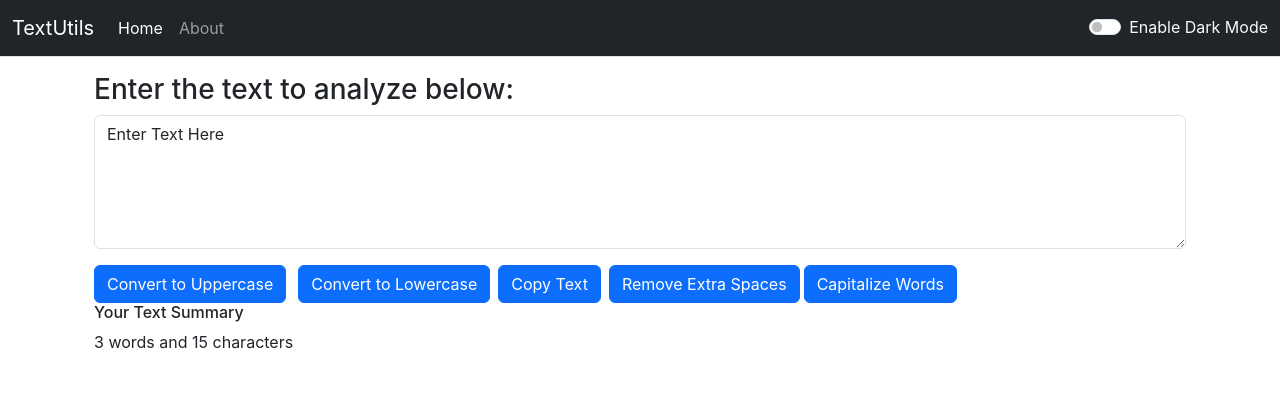
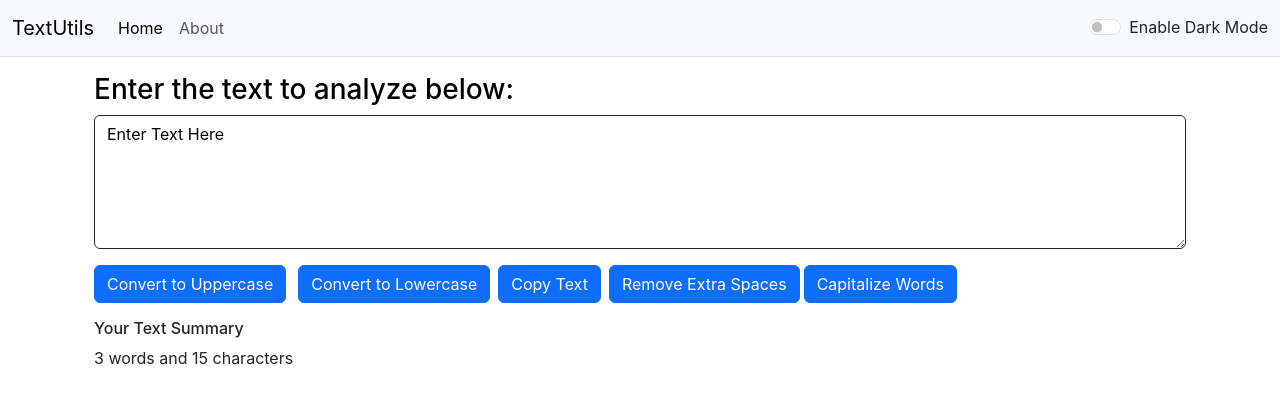
Before and after one commit to Pradeep2027/my-app, a React (Create React App) app: page / in a window 1280 px wide. Shown: the top 404 px of the page. Built offline with nearby package versions, Linux system fonts and the light colour scheme.

Commit message:
Dark Mode functionality completed

```diff
--- a/src/App.js
+++ b/src/App.js
@@ -6,15 +6,17 @@ import React, { useState } from 'react';
 
 function App() {
 
-  const [mode, setMode] = useState('dark');
+  const [mode, setMode] = useState('light');
 
   const toggleMode = () => {
     console.log("ToggleMode trigered");
     if (mode === 'light')  {
       setMode('dark');
+      document.body.style.backgroundColor = 'grey';
     }
     else  {
       setMode('light');
+      document.body.style.backgroundColor = 'white';
     }
   }
 
@@ -25,7 +27,7 @@ function App() {
     <Navbar title="TextUtils" mode={mode} toggleMode={toggleMode}/>
     <div className="container my-3">
       {/* <About/> */}
-      <Textutils heading="Enter the text to analyze below:"> </Textutils>
+      <Textutils heading="Enter the text to analyze below:" mode={mode}> </Textutils>
     </div>
     </>
   );
--- a/src/Components/Navbar.js
+++ b/src/Components/Navbar.js
@@ -3,9 +3,9 @@ import React from 'react';
 export default function Navbar(props) {
   return (
     <>
-      <nav className="navbar navbar-expand-sm bg-dark border-bottom navbar-dark">
+      <nav className={`navbar navbar-expand-sm bg-${props.mode} border-bottom navbar-${props.mode}`}>
         <div className="container-fluid">
-          <a className="navbar-brand">{props.title}</a>
+          <a className="navbar-brand" href="/">{props.title}</a>
           <button
             className="navbar-toggler"
             type="button"
@@ -20,19 +20,19 @@ export default function Navbar(props) {
           <div className="collapse navbar-collapse" id="navbarSupportedContent">
             <ul className="navbar-nav me-auto mb-2 mb-lg-0">
               <li className="nav-item">
-                <a className="nav-link active" aria-current="page" href="#">
+                <a className="nav-link active" aria-current="page" href="/">
                   Home
                 </a>
               </li>
               <li className="nav-item">
-                <a className="nav-link" href="#">
+                <a className="nav-link" href="/about">
                   About
                 </a>
               </li>
             </ul>
-            <div className="form-check form-switch text-light" onClick={props.toggleMode}>
-                <input className="form-check-input" type="checkbox" role="switch" id="switchCheckDefault"/ >
-                <label className="form-check-label" htmlFor="switchCheckDefault">Enable Dark Mode</label>
+            <div className={`form-check form-switch text-${props.mode === "light" ? 'dark' : 'light'}`}>
+                <input className="form-check-input" type="checkbox" role="switch" id="switchCheckDefault" onClick={props.toggleMode} />
+                <label className="form-check-label" htmlFor="switchCheckDefault">{props.mode === "light" ? 'Enable' : 'Disable'} Dark Mode</label>
             </div>
           </div>
         </div>
--- a/src/Components/Textutils.js
+++ b/src/Components/Textutils.js
@@ -27,10 +27,10 @@ export default function TextArea(props) {
 
     return (
       <>
-        <div className='container'>
+        <div className='container' style={{color:props.mode==='light'?'black':'white'}}>
           <h3>{props.heading}</h3>
           <div className="mb-3">
-            <textarea className="form-control" onChange={handleOnChange} value={text} id="myBox" rows="5"></textarea>
+            <textarea className="form-control border-dark" style={{backgroundColor: props.mode==='light'?'white':'grey', color:props.mode==='light'?'black':'white'}} onChange={handleOnChange} value={text} id="myBox" rows="5"></textarea>
           </div>
           <button className="btn btn-primary me-2" onClick={handleUpClick}>Convert to Uppercase</button>
           <button className="btn btn-primary mx-1" onClick={handleLowClick}>Convert to Lowercase</button>
@@ -38,7 +38,7 @@ export default function TextArea(props) {
           <button className="btn btn-primary ms-1" onClick={handleExtraSpaces}>Remove Extra Spaces</button>
           <button className="btn btn-primary ms-1" onClick={titleCaseWords}>Capitalize Words</button>
         </div>
-        <div className="container">
+        <div className={`container text-${props.mode === "light" ? 'dark' : 'light'} my-3`}>
           <h6>Your Text Summary</h6>
           <p>{text.trim().split(" ").length} words and {text.length} characters</p>
         </div>
```
